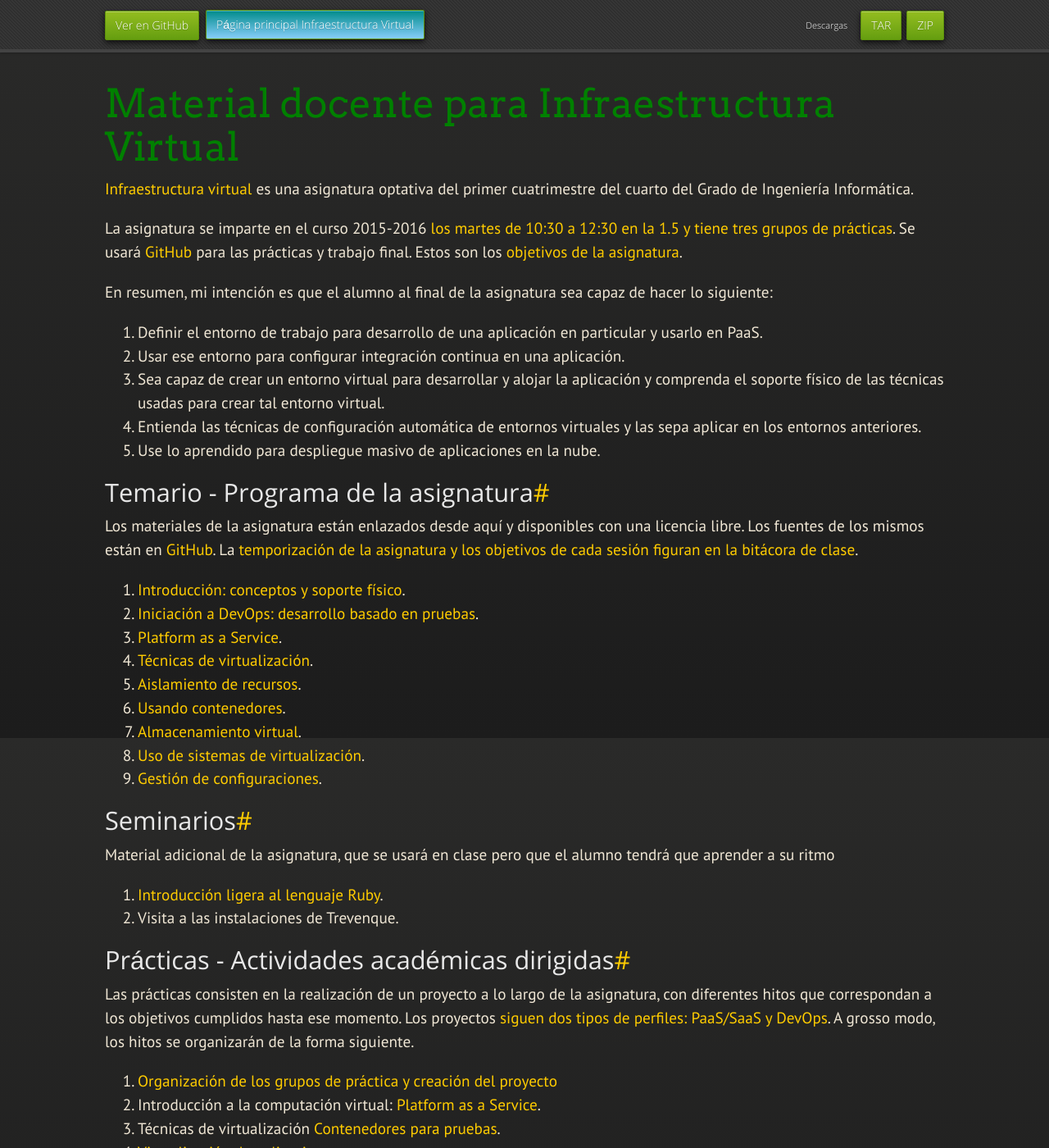
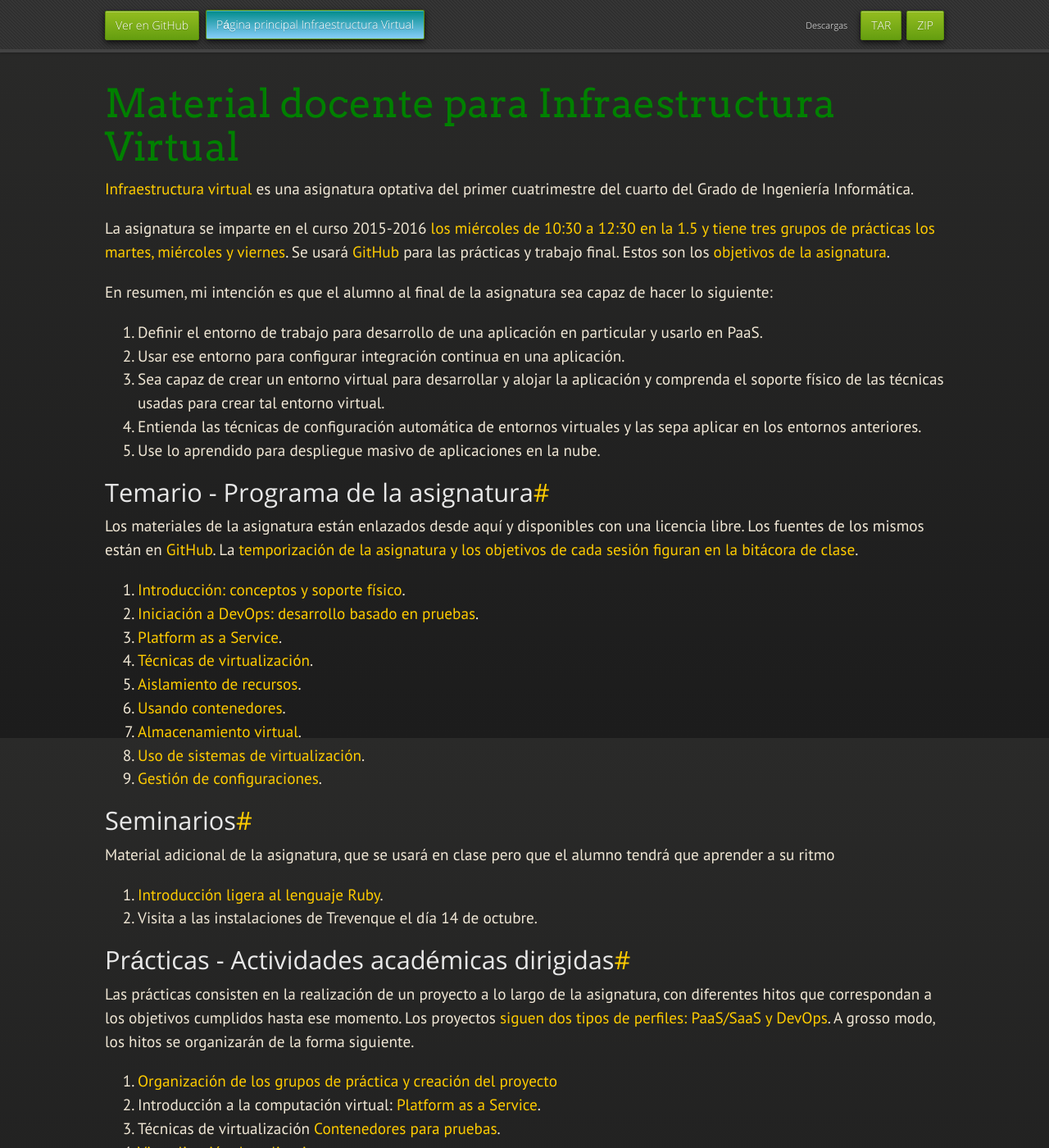
Before and after one commit to JJ/IV, a Jekyll site: the page built from index.md, in a window 1280 px wide and 1400 px high. Shown: the whole window at 82% size. Built offline with Jekyll 4.4.1, drawn with Linux system fonts in a browser that asks for light colours; nearby versions of some CDN libraries; some web fonts are replaced.

Commit message:
Sync index.md de master a gh-pages

```diff
--- a/index.md
+++ b/index.md
@@ -10,8 +10,8 @@ Material docente para Infraestructura Virtual
 es una asignatura optativa del primer cuatrimestre del cuarto del Grado
 de Ingeniería Informática.
 
-La asignatura se imparte en el curso 2015-2016 [los martes  de 10:30 a
-12:30 en la 1.5 y tiene tres grupos de prácticas](http://etsiit.ugr.es/pages/calendario_academico/horarios1516/horariosgii1516/!/download). Se usará
+La asignatura se imparte en el curso 2015-2016 [los miércoles  de 10:30 a
+12:30 en la 1.5 y tiene tres grupos de prácticas los martes, miércoles y viernes](http://etsiit.ugr.es/pages/calendario_academico/horarios1516/horariosgii1516/!/download). Se usará
 [GitHub](http://github.com) para las prácticas y trabajo final. Estos son los [objetivos de la asignatura](documentos/objetivos).
 
 En resumen, mi intención es que el alumno al final de la asignatura sea capaz de hacer lo siguiente:
@@ -47,7 +47,7 @@ Material adicional de la asignatura, que se usará en clase pero que el
 alumno tendrá que aprender a su ritmo
 
 1. [Introducción ligera al lenguaje Ruby](documentos/seminarios/ruby).
-2. Visita a las instalaciones de Trevenque.
+2. Visita a las instalaciones de Trevenque el día 14 de octubre.
 
 
 Prácticas - Actividades académicas dirigidas
```
